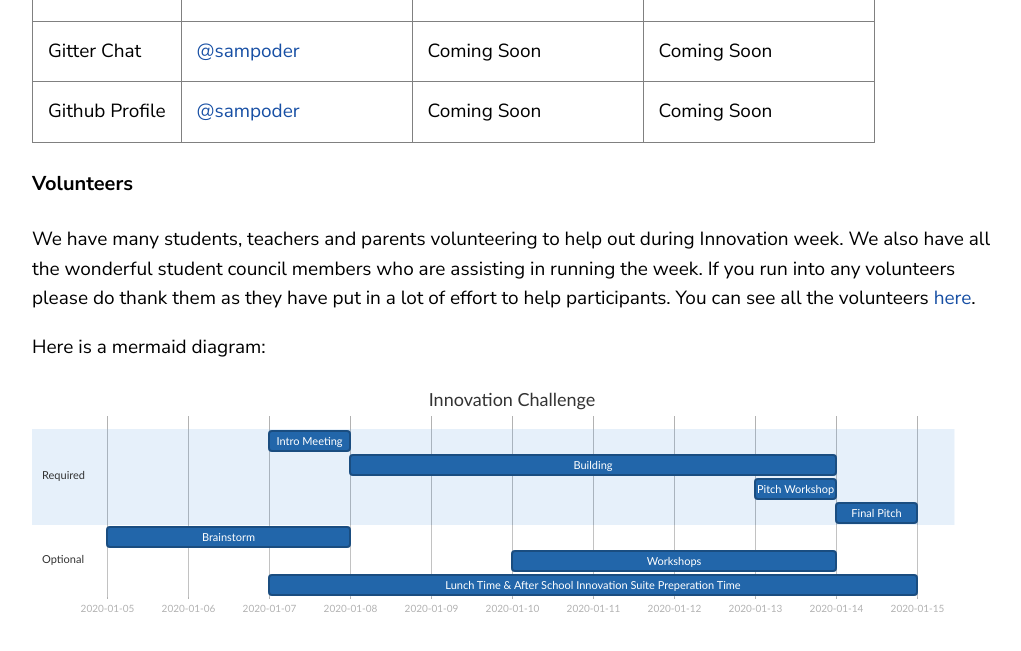
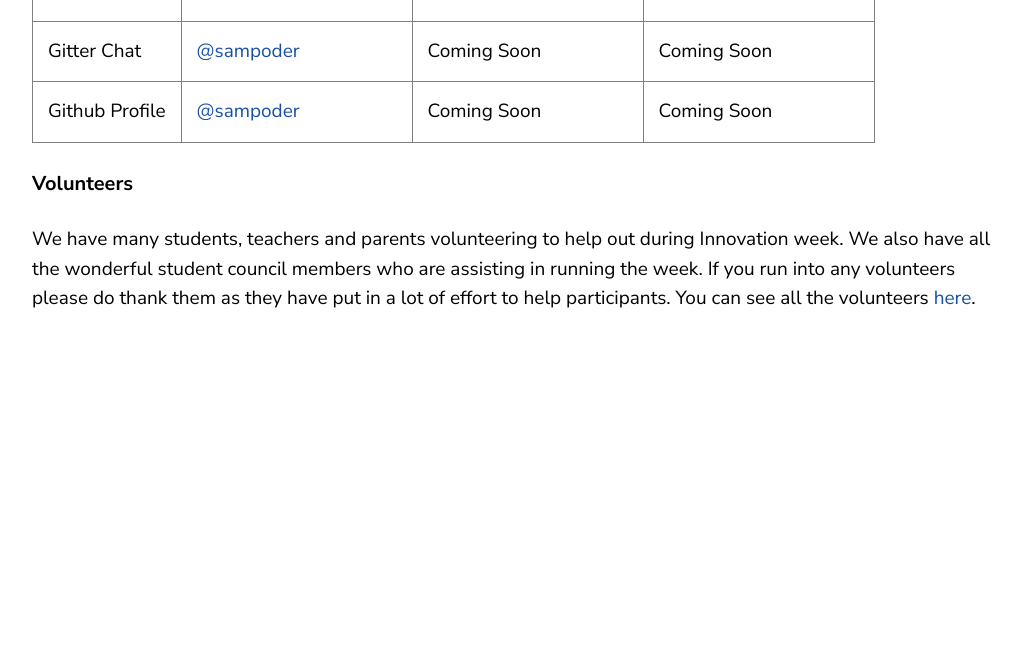
Before and after one commit to gemssingaporestudentcouncil/innovationweek2020, a Jekyll site: the page built from index.md, in a window 1280 px wide and 900 px high, scrolled down 1714 px, cut to the strip 242-893 px from the top of the window. Shown: the whole strip, without its empty margins (68-1089 px from the left). Built offline with Jekyll 4.4.1, drawn with Linux system fonts in a browser that asks for light colours; after the commit the page ends 2289 px from its top, so only the background shows below that.

Commit message:
Update index.md

```diff
--- a/index.md
+++ b/index.md
@@ -76,20 +76,3 @@ The full team is online at the Gitter Chat:
 #### **Volunteers**
 
 We have many students, teachers and parents volunteering to help out during Innovation week. We also have all the wonderful student council members who are assisting in running the week. If you run into any volunteers please do thank them as they have put in a lot of effort to help participants. You can see all the volunteers [here](https://github.com/gemssingaporestudentcouncil/innovationweek2020/blob/master/CONTRIBUTERS.md).
-
-Here is a mermaid diagram:
-  <div class="mermaid">
-    gantt
-    title Innovation Challenge
-    dateFormat  YYYY-MMMM-DD
-    section Required
-    Intro Meeting           :a1, 2020-January-07, 1d
-    Building    : after a1, 6d
-    Pitch Workshop   : 2020-January-13, 1d
-    Final Pitch    : 1d
-    section Optional
-    Brainstorm     :a1, 2020-January-05, 3d
-    Workshops     :a2, 2020-January-10, 4d
-    Lunch Time & After School Innovation Suite Preperation Time     :a2, 2020-January-07, 8d
-
-  </div>
```
